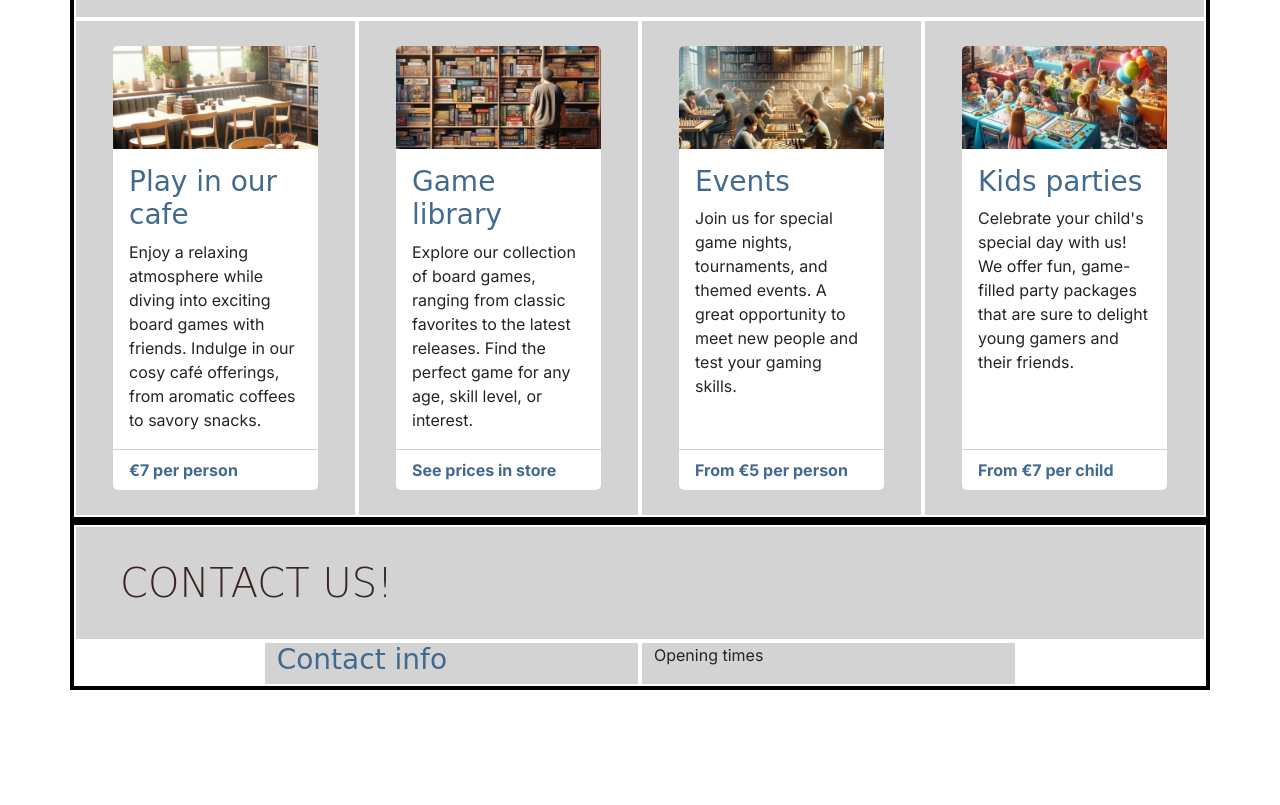
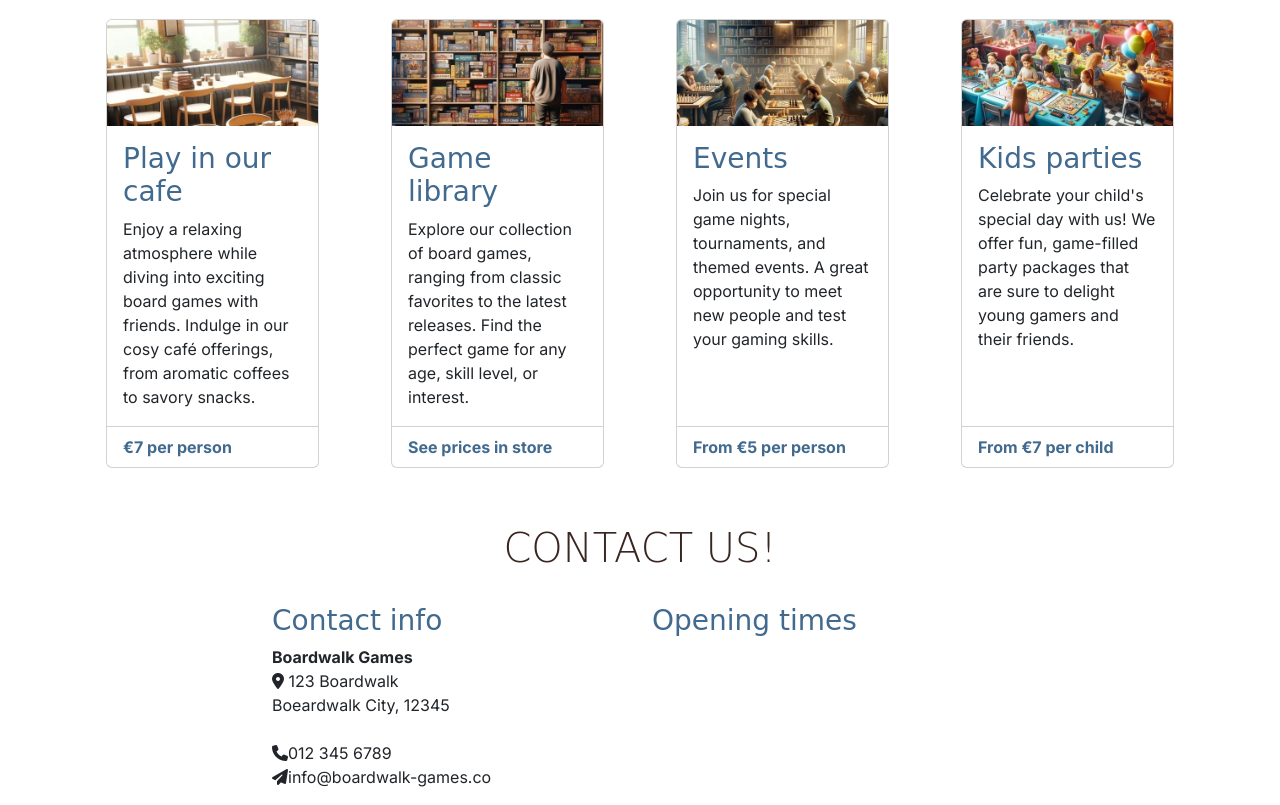
Before and after one commit to darakhshanda/boardwalk-games, a plain HTML site: page index.html in a window 1280 px wide. Shown: the part 664-1469 px from the top of the page. Before the commit the page ends 1354 px from the top, so only its background shows below. Drawn offline with nearby package versions, Linux system fonts and the light colour scheme; a web font is replaced by a local one.

Commit message:
add: awesome fonts to address

```diff
--- a/assets/css/style.css
+++ b/assets/css/style.css
@@ -36,14 +36,7 @@ h2 {
 .sub-heading-color {
   color: var(--highlight-color);
 }
-.container,
-.row {
-  border: 2px solid black;
-}
-.col-12 {
-  border: 2px solid white;
-  background-color: lightgray;
-}
+
 #navbar {
   background-color: var(--primary-color);
 }
--- a/index.html
+++ b/index.html
@@ -273,15 +273,25 @@
     <footer class="mt-auto">
       <div class="container">
         <div class="row justify-content-center">
-          <div class="col-12" id="contact">
+          <div class="col-12 text-center">
             <h2 class="display-6">Contact us!</h2>
           </div>
           <!-- Contact info -->
           <div class="col-12 col-md-6 col-xl-4">
             <h3 class="sub-heading-color">Contact info</h3>
+            <address>
+              <strong>Boardwalk Games</strong><br />
+              <i class="fa-solid fa-location-dot"></i> 123 Boardwalk <br />
+              Boeardwalk City, 12345 <br />
+              <br />
+              <i class="fa-solid fa-phone"></i>012 345 6789 <br />
+              <i class="fa-solid fa-paper-plane"></i>info@boardwalk-games.co
+            </address>
           </div>
           <!-- Opening times -->
-          <div class="col-12 col-md-6 col-xl-4">Opening times</div>
+          <div class="col-12 col-md-6 col-xl-4">
+            <h3 class="sub-heading-color">Opening times</h3>
+          </div>
         </div>
       </div>
     </footer>
```
Also changed, not shown: game-library.html (+1 -1 lines).
